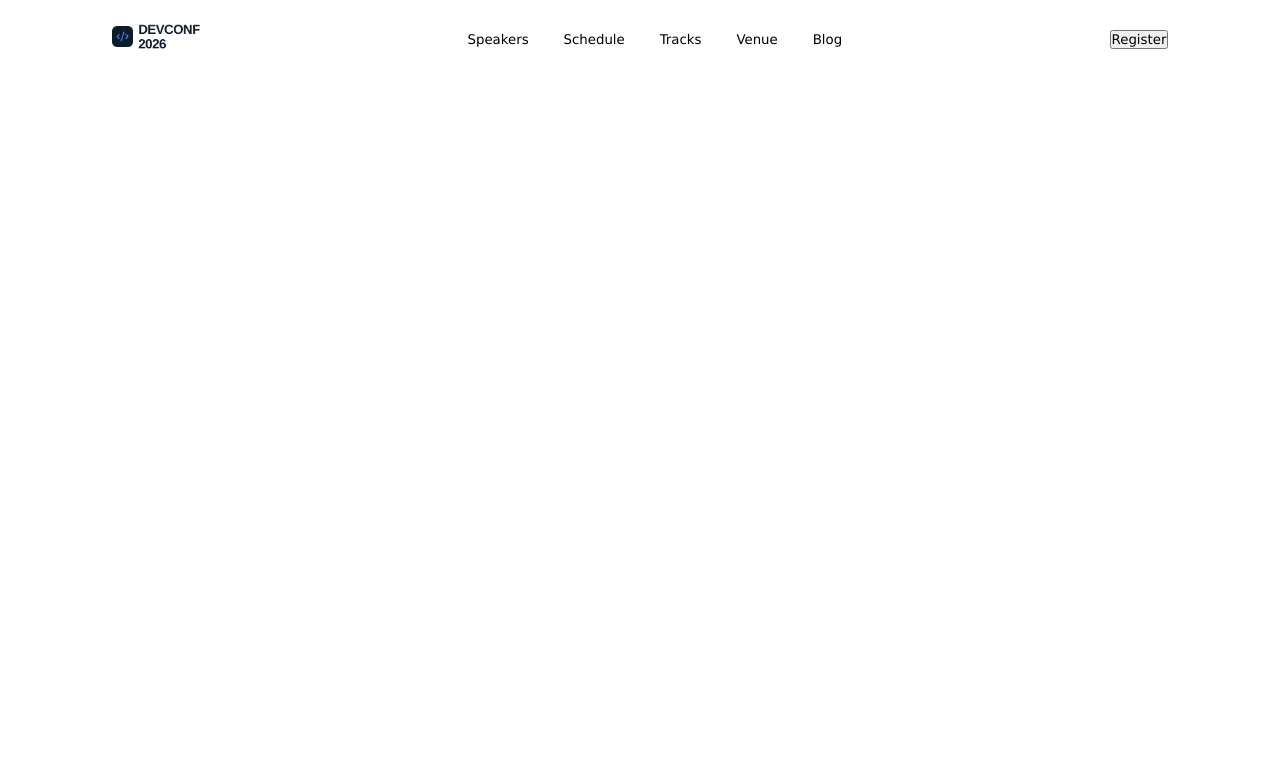
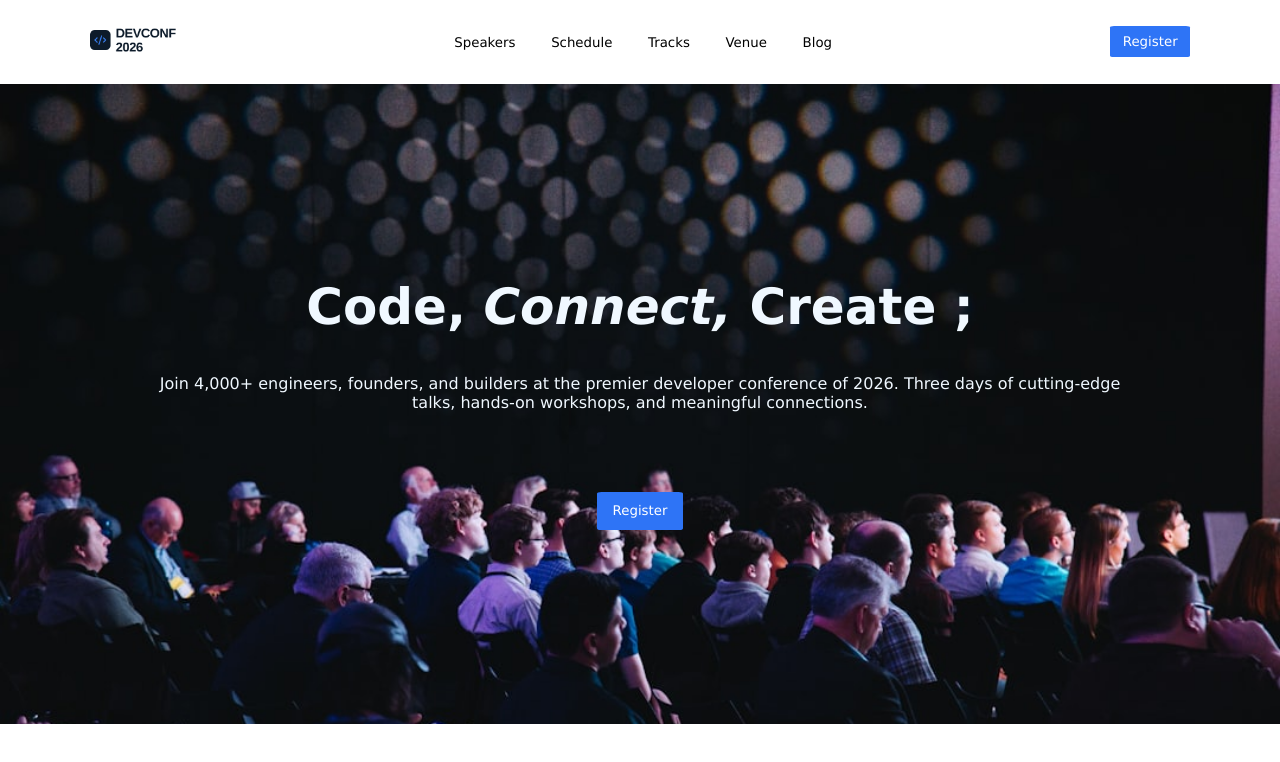
Before and after one commit to yuvrajdip/project_1, a plain HTML site: page index.html in a window 1280 px wide. Drawn offline with Linux system fonts and the light colour scheme.

Commit message:
hero-banner added

```diff
--- a/index.html
+++ b/index.html
@@ -29,10 +29,24 @@
             </div>
 
             <div class="register">
-                <button>Register</button>
+                <button class="common-btn">Register</button>
             </div>
         </nav>
     </header>
+
+    <!-- navbar v-1 ends -->
+
+    <!-- hero-banner starts -->
+    <main class="hero-section centering-div">
+        <div>
+            <h1 style="font-weight: 800; font-size:50px;">Code, <i>Connect,</i> Create ;</h1>
+            <p style="margin-top:3%;">Join 4,000+ engineers, founders, and builders at the premier developer conference
+                of 2026. Three days of
+                cutting-edge talks, hands-on workshops, and meaningful connections.</p>
+            <button class="common-btn" style="margin-top: 5rem; padding: 0.7rem 1rem;">Register</button>
+        </div>
+    </main>
+    <!-- hero-banner ends -->
 </body>
 
 </html>
--- a/styles.css
+++ b/styles.css
@@ -5,15 +5,32 @@
     font-family: 'Lucida Sans', 'Lucida Sans Regular', 'Lucida Grande', 'Lucida Sans Unicode', Geneva, Verdana, sans-serif;
 }
 
-body {
-    margin: 0 7%;
+.common-btn {
+    padding: 0.5rem 0.8rem;
+    background: rgb(46, 116, 246);
+    border-radius: 5%;
+    border-style: none;
+    color: white;
+    cursor: pointer;
 }
 
+.centering-div {
+    display: flex;
+    justify-content: center;
+    align-items: center;
+    text-align: center;
+}
+
+body {
+    margin: 0 auto;
+}
+
+/* navbar styles starts v1.0 */
 .navbar {
     display: flex;
     justify-content: space-between;
     align-items: center;
-    padding: 2% 2%;
+    margin: 2% 7% 0px 7%;
 }
 
 .menu {
@@ -51,3 +68,21 @@ body {
     width: 100%;
     object-fit: cover;
 }
+
+/* navbar v1.0 ends */
+
+/* hero-banner style starts */
+.hero-section {
+    background-image: url("./assets/banner.jpg");
+    margin-top: 2%;
+    height: 80vh;
+    background-size: cover;
+}
+
+.hero-section h1,
+p {
+    color: aliceblue;
+    padding: 0 12%;
+}
+
+/* hero banner style ends */
```
